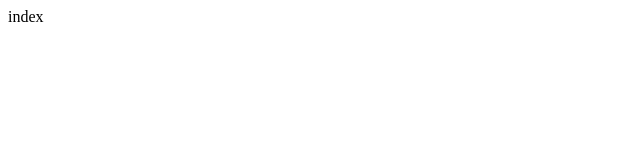
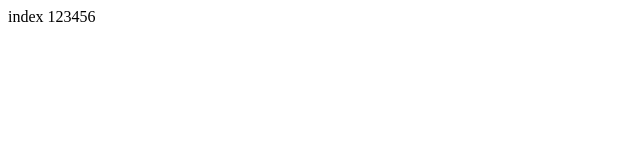
Before and after one commit to puffer1030/20150320GitDemo, a plain HTML site: page HelloWorld/index.html in a window 1280 px wide. Shown: the full height of the page, 0-640 px from the left. Drawn offline with Linux system fonts and the light colour scheme.

Commit message:
add123456

```diff
--- a/HelloWorld/index.html
+++ b/HelloWorld/index.html
@@ -5,6 +5,6 @@
     <title></title>
 </head>
 <body>
-    index
+    index 123456
 </body>
 </html>
```
